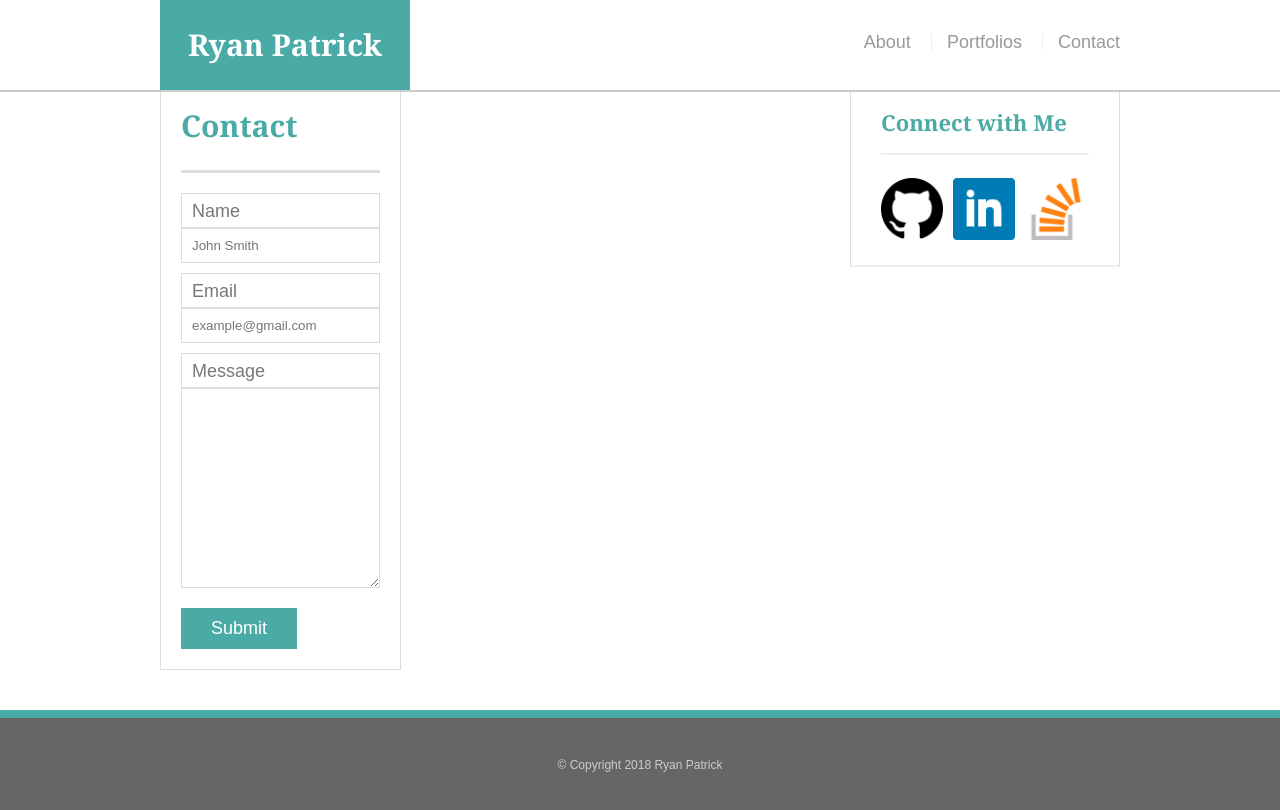
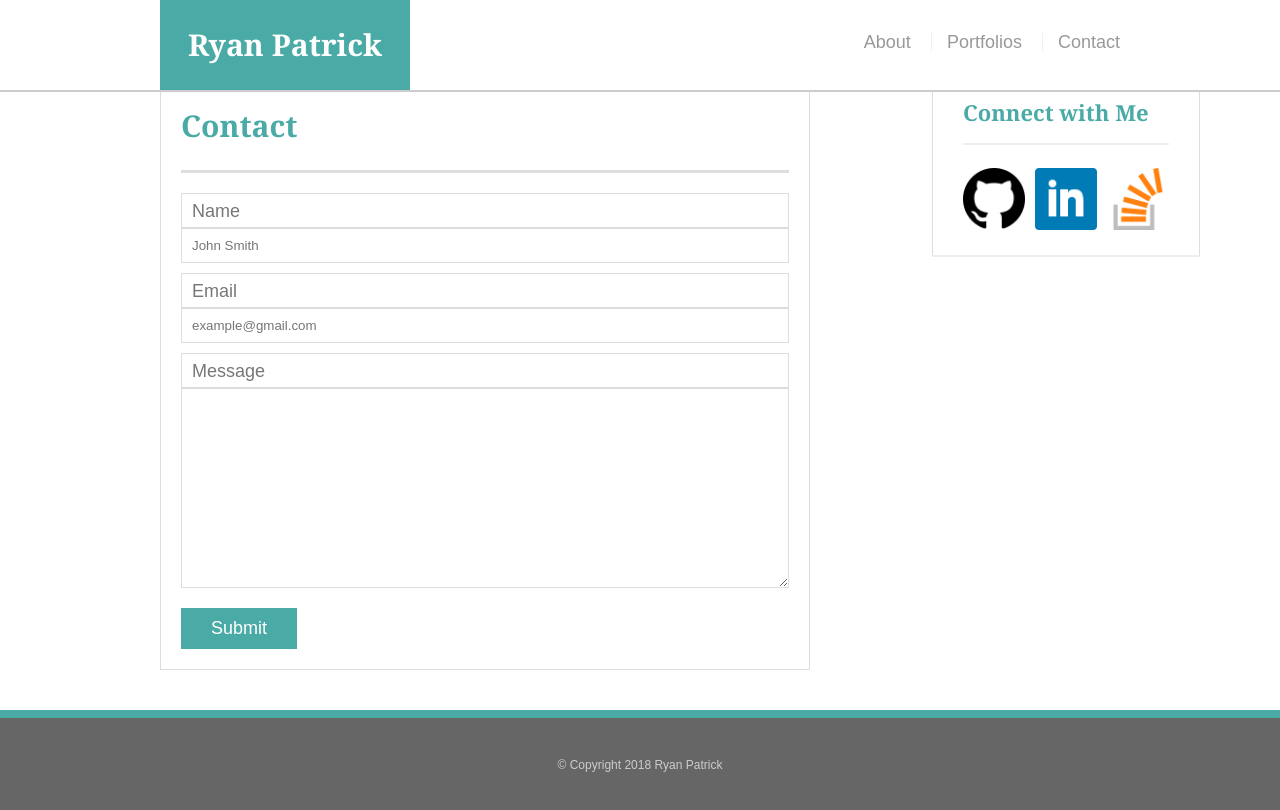
Before and after one commit to ryanpatrck/Basic-Portfolio, a plain HTML site: page contact.html in a window 1280 px wide. Drawn offline with Linux system fonts and the light colour scheme.

Commit message:
this is my homework

```diff
--- a/assets/css/style.css
+++ b/assets/css/style.css
@@ -99,6 +99,7 @@ nav a:first-child {
 
 .Content-container {
     background: #fff;
+    width: 100%;
     max-width: 650px;
     margin: 80px 0 40px 0;
     float: left;
@@ -124,10 +125,28 @@ nav a:first-child {
     float: right;
     border: 1px solid #ddd;
     margin-bottom: 20px;
-    margin-top: 80px;
+    margin-top: 70px;
+
+}
+
+.sidebar2 {
+    background :#fff;
+    padding: 30px;
+    max-width: 270px;
+    float: right;
+    border: 1px solid #ddd;
+    margin-bottom: 20px;
+    margin-top: 70px;
+    margin-right: 80px;
+    border-bottom: 2px solid #eee;
+    padding-bottom: 20px;
+    margin-bottom: 15px;
+    line-height: 22px;
 
 
 }
+
+
 
 h3, .sidebar, h2 {
     border-bottom: 2px solid #eee;
@@ -201,10 +220,13 @@ footer {
 
 #contact-form ul {
     margin-bottom: 20px;
+    max-width: 650px;
+
 }
 
 #contact-form li {
     margin-bottom: 10px;
+    max-width: 650px;
 
 }
 
--- a/contact.html
+++ b/contact.html
@@ -44,8 +44,11 @@
             <input type="submit" name="submit">
             </form>
         </section>
+        </div>
 
-           <section class="sidebar">
+
+
+             <section class="sidebar2">
                 <div id="connect">
                     <h2>Connect with Me</h2>
 
@@ -55,7 +58,6 @@
 
                </div>
              </section>
-    </div>
     <footer>
         <div class="container">
             &copy; Copyright 2018 Ryan Patrick
```
Lines whose indentation alone changed are shown as unchanged.
